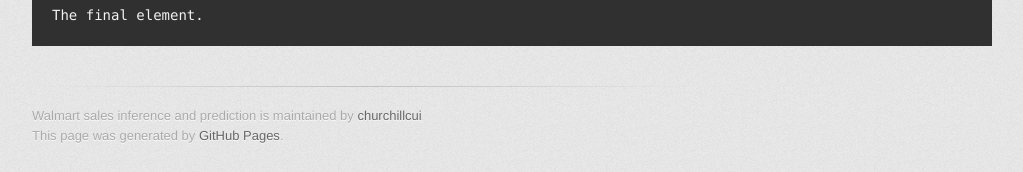
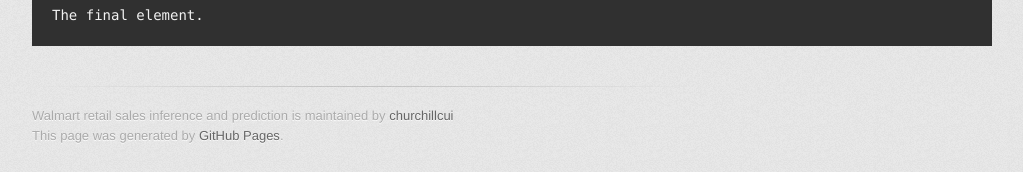
Before and after one commit to churchillcui/ads_retail, a Jekyll site: the page built from index.md, in a window 1280 px wide and 900 px high, scrolled down 3005 px. Shown: the part 725-897 px from the top of the window, without its empty margins (128-1151 px from the left). Built offline with Jekyll 4.4.1, drawn with Linux system fonts in a browser that asks for light colours; some web fonts are replaced; our own code applies the rules of GitHub Pages for plain Markdown files.

Commit message:
change title

```diff
--- a/_config.yml
+++ b/_config.yml
@@ -1,4 +1,4 @@
-title: Walmart sales inference and prediction
+title: Walmart retail sales inference and prediction
 description: Erjia Cui, Zebin Wang, Jingning Zhang, Jiyang Wen
 show_downloads: true
 google_analytics:
```
